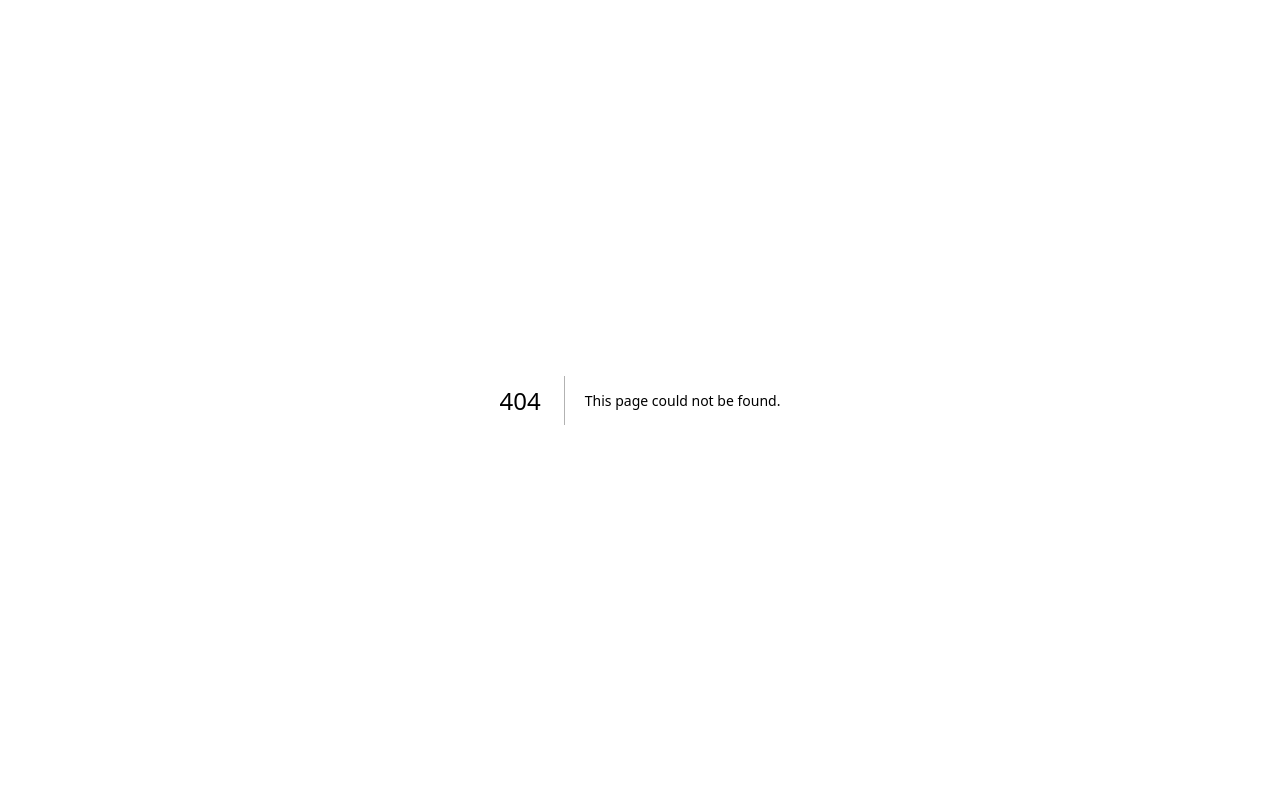
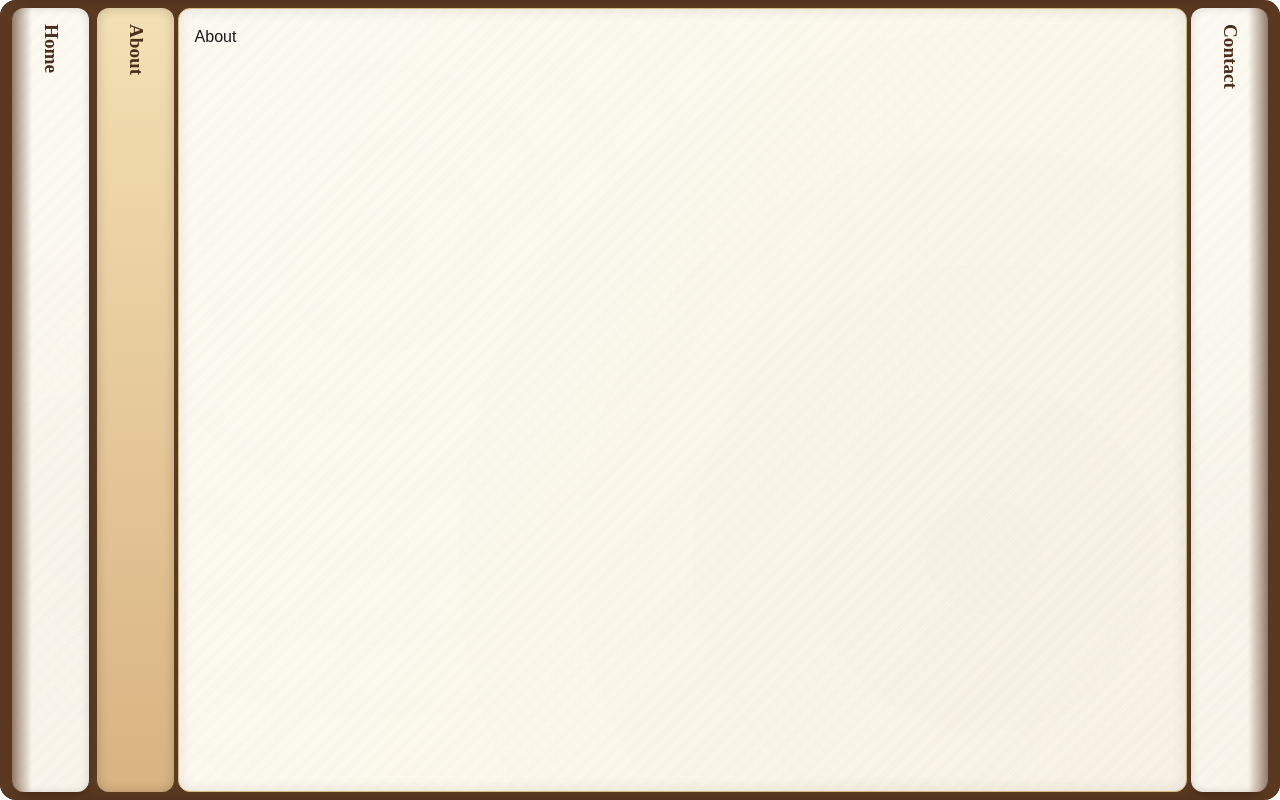
Before and after one commit to musharib130/portfolio, a Next.js app: page /about in a window 1280 px wide. Before the commit this address had no page. Built offline with nearby package versions, Linux system fonts and the light colour scheme.

Commit message:
Optimized to store links and names in constants file and use pathname instead of index to check active index

```diff
--- /dev/null
+++ b/app/(website)/about/page.tsx
@@ -0,0 +1,9 @@
+
+
+export default function HomePage() {
+  return (
+    <>
+        <p>About</p>
+    </>
+  );
+}
--- /dev/null
+++ b/app/(website)/contact/page.tsx
@@ -0,0 +1,9 @@
+
+
+export default function HomePage() {
+  return (
+    <>
+        <p>Contact</p>
+    </>
+  );
+}
--- a/app/(website)/layout.tsx
+++ b/app/(website)/layout.tsx
@@ -5,12 +5,9 @@ export default function RootLayout({
 }: Readonly<{
   children: React.ReactNode;
 }>) {
-  const tabItems = ['Home', 'About', 'Contact']
-
-
   return (
     <div className="h-full w-full">
-        <Tabs tabs={tabItems} children={children} />
+        <Tabs children={children} />
     </div>
   );
 }
--- a/components/navigation/Tabs.tsx
+++ b/components/navigation/Tabs.tsx
@@ -1,18 +1,28 @@
 "use client"
-import { useState, Fragment } from "react"
+import { useState, Fragment, useEffect, useMemo } from "react"
 import { motion, AnimatePresence } from "framer-motion"
+import { useRouter, usePathname } from "next/navigation"
+
+import { tabs } from "./constants"
+
 import "./tabs.css"
 
 interface TabsProps {
-  tabs: string[]
   children: React.ReactNode
 }
 
-export default function Tabs({ tabs, children }: TabsProps) {
-  const [active, setActive] = useState<number>(0)
+export default function Tabs({ children }: TabsProps) {
+  const [active, setActive] = useState<string>('/')
 
-  const toggleTab = (index: number) => {
-    setActive(index)
+  const router = useRouter()
+  const pathname =  usePathname()
+
+  useEffect(() => {
+    setActive(pathname)
+  }, [pathname])
+
+  const toggleTab = async (link: string) => {
+    router.push(link)
   }
 
   return (
@@ -20,16 +30,16 @@ export default function Tabs({ tabs, children }: TabsProps) {
       {tabs.map((tab, index) => (
         <Fragment key={index}>
           <div
-            onClick={() => toggleTab(index)}
-            className={`scroll-tab ${active === index ? "active" : ""}`}>
+            onClick={() => toggleTab(tab.link)}
+            className={`scroll-tab ${active === tab.link ? "active" : ""}`}>
             <p
               className={`vertical-text`}
             >
-              {tab}
+              {tab.text}
             </p>
           </div>
           <AnimatePresence mode="wait">
-          {active === index && (
+          {active === tab.link && (
             <motion.div
               key={active}   // IMPORTANT: makes it a new component
               initial={{ width: 0, opacity: 0.1, padding: 0 }}
--- /dev/null
+++ b/components/navigation/constants.ts
@@ -0,0 +1,8 @@
+const tabs = [
+    { text: 'Home', link: '/' },
+    { text: 'About', link: '/about' },
+    { text: 'Contact', link: '/contact' },
+    // { text: 'Blog', link: '/blog' },
+]
+
+export { tabs }
```
